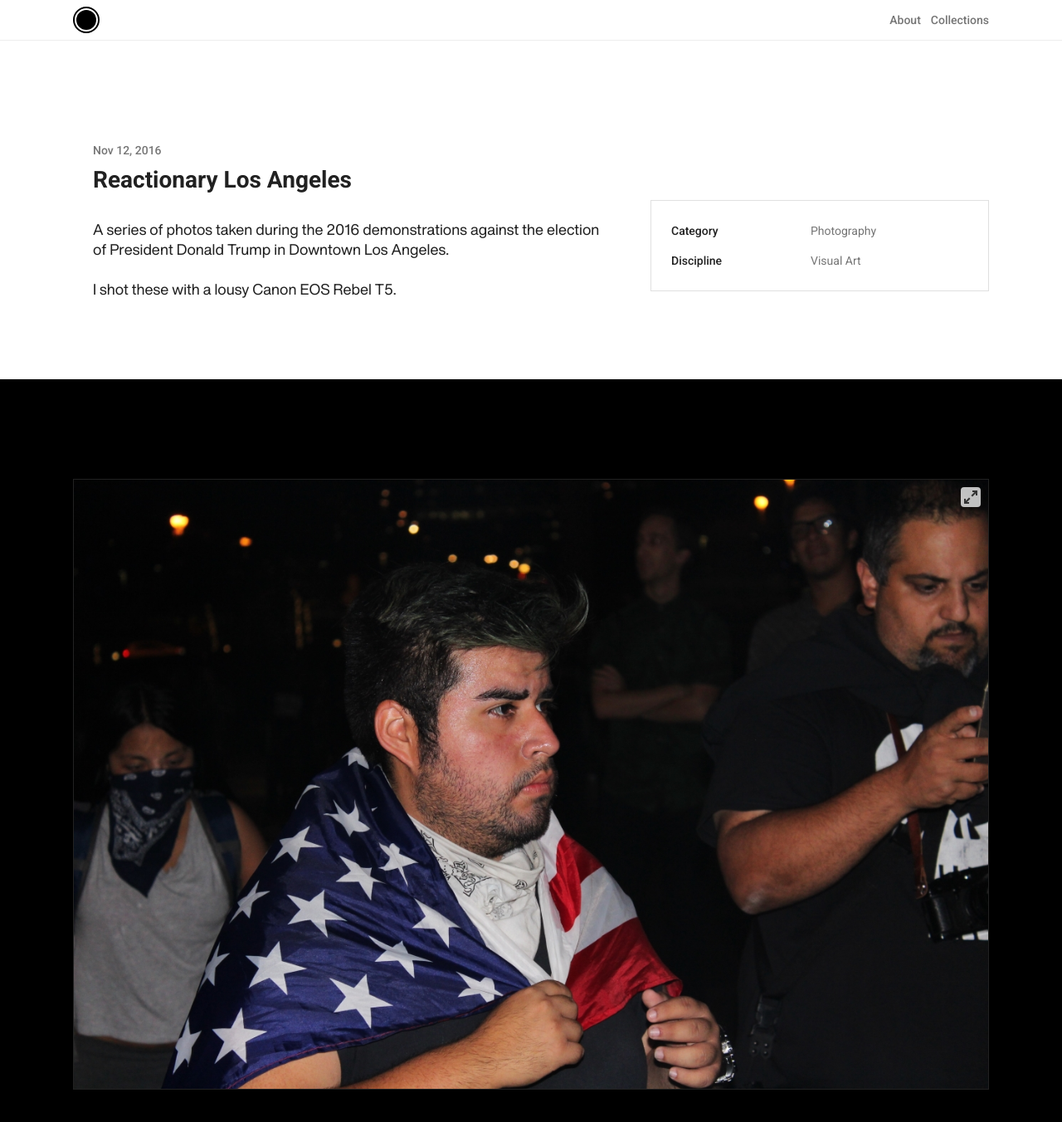
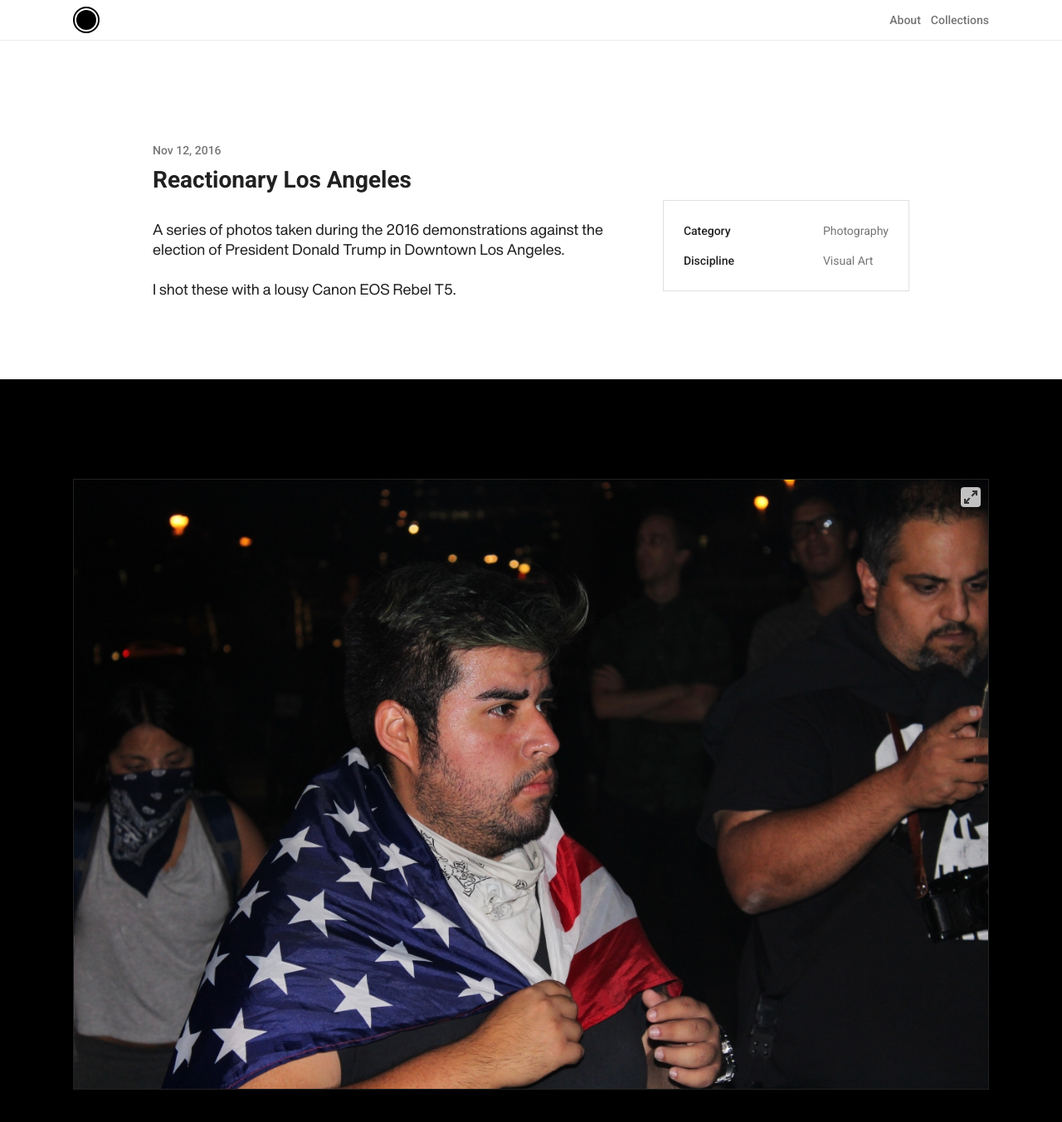
Before and after one commit to kaiel-pineda/hellokaiel.github.io, a Jekyll site: the page built from _posts/collections/2016-11-12-reactionary-los-angeles.html, in a window 1280 px wide and 1400 px high. Shown: the top 1352 px of the window at 83% size. Built offline with Jekyll 4.4.1, drawn with Linux system fonts in a browser that asks for light colours.

Commit message:
Website 4.0.2

```diff
--- a/_layouts/default.html
+++ b/_layouts/default.html
@@ -28,6 +28,7 @@
         <link href="https://fonts.googleapis.com/css2?family=Roboto:ital,wght@0,400;0,500;0,700;1,400;1,500;1,700&display=swap" rel="stylesheet">
 
         <link rel="stylesheet" href="{{ "/assets/css/stylesheet.min.css" | relative_url }}">
+        <link rel="stylesheet" href="{{ 'assets/css/vendors/pace.min.css' | relative_url }}">
         <link rel="stylesheet" href="{{ 'assets/css/vendors/flickity.min.css' | relative_url }}">
 
         <meta name="msapplication-TileColor" content="#f5f5f5">
@@ -40,6 +41,7 @@
 
         <script src="https://code.jquery.com/jquery-3.6.0.min.js" integrity="sha256-/xUj+3OJU5yExlq6GSYGSHk7tPXikynS7ogEvDej/m4=" crossorigin="anonymous"></script>
         <script src="https://d3js.org/d3.v7.min.js"></script>
+        <script src="{{ 'assets/js/vendors/pace.min.js' | relative_url }}"></script>
         <script src="{{ 'assets/js/vendors/flickity.pkgd.min.js' | relative_url }}"></script>
         <script src="{{ "/assets/js/main.min.js" | relative_url }}"></script>
         {%- if page.layout == "entries/project" -%}
--- a/_layouts/entries/project.html
+++ b/_layouts/entries/project.html
@@ -6,7 +6,7 @@ layout: default
 
     <div class="surface-content m-t-30">
         <header class="project-header">
-            <div class="c-md">
+            <div class="c-ml">
                 <div class="project-block">
                     <div class="header-meta">
                         <time class="meta-date">{{ page.date | date: "%b %d, %Y" }}</time>
--- a/_scss/_root.scss
+++ b/_scss/_root.scss
@@ -1,8 +1,8 @@
 :root {
     --body-color: #212121;
     --body-bg: #ffffff;
-    --color-link: #3d5afe;
-    --color-link-focus: #1a237e;
+    --color-link: #304ffe;
+    --color-link-focus: #0d47a1;
     --color-monochrome-0: #000000;
     --color-monochrome-200: #eeeeee;
     --color-monochrome-300: #e0e0e0;
--- a/_scss/_style.scss
+++ b/_scss/_style.scss
@@ -415,7 +415,7 @@ time {
 
 @media (min-width: 992px) {
     .project-block {
-        grid-template-columns: minmax(min-content, 672px) auto;
+        grid-template-columns: minmax(min-content, 624px) auto;
         column-gap: 1.5rem;
     }
 }
--- a/_scss/_utilities.scss
+++ b/_scss/_utilities.scss
@@ -117,7 +117,7 @@
     font-size: .875rem;
 }
 
-.c-sm, .c-md, .c-fl {
+.c-sm, .c-ml, .c-md, .c-fl {
     width: 100%;
     padding: 0 1.5rem;
     margin-right: auto;
@@ -128,6 +128,11 @@
     max-width: 672px;
 }
 
+//medium-small
+.c-ml {
+    max-width: 960px;
+}
+
 .c-md {
     max-width: 1152px;
 }
```
Also changed, not shown: assets/css/vendors/pace.min.css (added), assets/js/vendors/pace.min.js (added).
